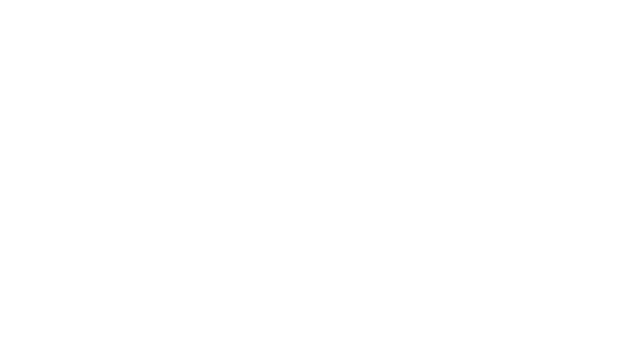
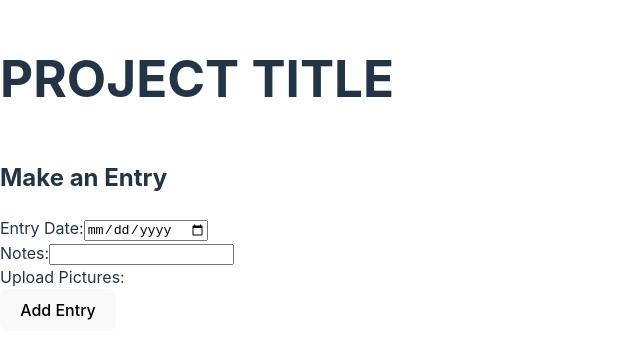
Before and after one commit to autumn-han/ferm_app, a React (Vite) app in the folder client/: page /fermentation-journal/user/projects in a window 1280 px wide. Before the commit this address had no page. Shown: the part 227-586 px from the top of the page, without its empty margins (0-640 px from the left). Built offline with nearby package versions, Linux system fonts and the light colour scheme.

Commit message:
adding in validations for user registration

```diff
--- a/client/src/App.jsx
+++ b/client/src/App.jsx
@@ -2,6 +2,7 @@ import React from 'react';
 import { BrowserRouter, Routes, Route, Navigate } from 'react-router-dom';
 import Login from './components/Login';
 import UserPage from './components/UserPage';
+import ProjectPage from './components/ProjectPage';
 
 function App() {
   return (
@@ -11,6 +12,7 @@ function App() {
           <Route element={<Navigate to='/fermentation-journal/login' />} path='/' />
           <Route element={<Login />} path='/fermentation-journal/login' />
           <Route element={<UserPage />} path='/fermentation-journal/user' />
+          <Route element={<ProjectPage />} path='/fermentation-journal/user/projects' />
         </Routes>
       </BrowserRouter>
     </div>
--- a/client/src/components/Login.jsx
+++ b/client/src/components/Login.jsx
@@ -49,7 +49,11 @@ const Login = () => {
                         </div>
                         <div>
                             <label>password:</label>
-                            <input type='text' />
+                            <input value='password' type='text' />
+                        </div>
+                        <div>
+                            <label>confirm password:</label>
+                            <input value='confirmPassword' type='text' />
                         </div>
                         <button>Register</button>
                     </form>
--- a/client/src/components/ProjectPage.jsx
+++ b/client/src/components/ProjectPage.jsx
@@ -10,12 +10,38 @@ const ProjectPage = () => {
             <div>
                 <div>
                     <div>
-
+                        <table>
+                            <tbody>
+                                {/* filter through user projects, this table presents information */}
+                            </tbody>
+                        </table>
                     </div>
+                    <div>
+                        <h2>Make an Entry</h2>
+                        <form>
+                            <div>
+                                <label>Entry Date:</label>
+                                <input type='date' />
+                            </div>
+                            <div>
+                                <label>Notes:</label>
+                                <input type='textarea' />
+                            </div>
+                            <div>
+                                <label>Upload Pictures:</label>
+                                {/* picture upload feature here */}
+                            </div>
+                            <button>Add Entry</button>
+                        </form>
+                    </div>
+                </div>
+                <div>
+                    {/* this is where we'll list the projects onto the page */}
                 </div>
             </div>
         </div>
-    )
-}
+    );
+};
 
+export default ProjectPage;
 // consider making ProjectPage child comp of UserPage, and UserPage child comp of Login - to carry user information over
```
Also changed, not shown: 1 other file (tests, documents, lock files or other folders).
